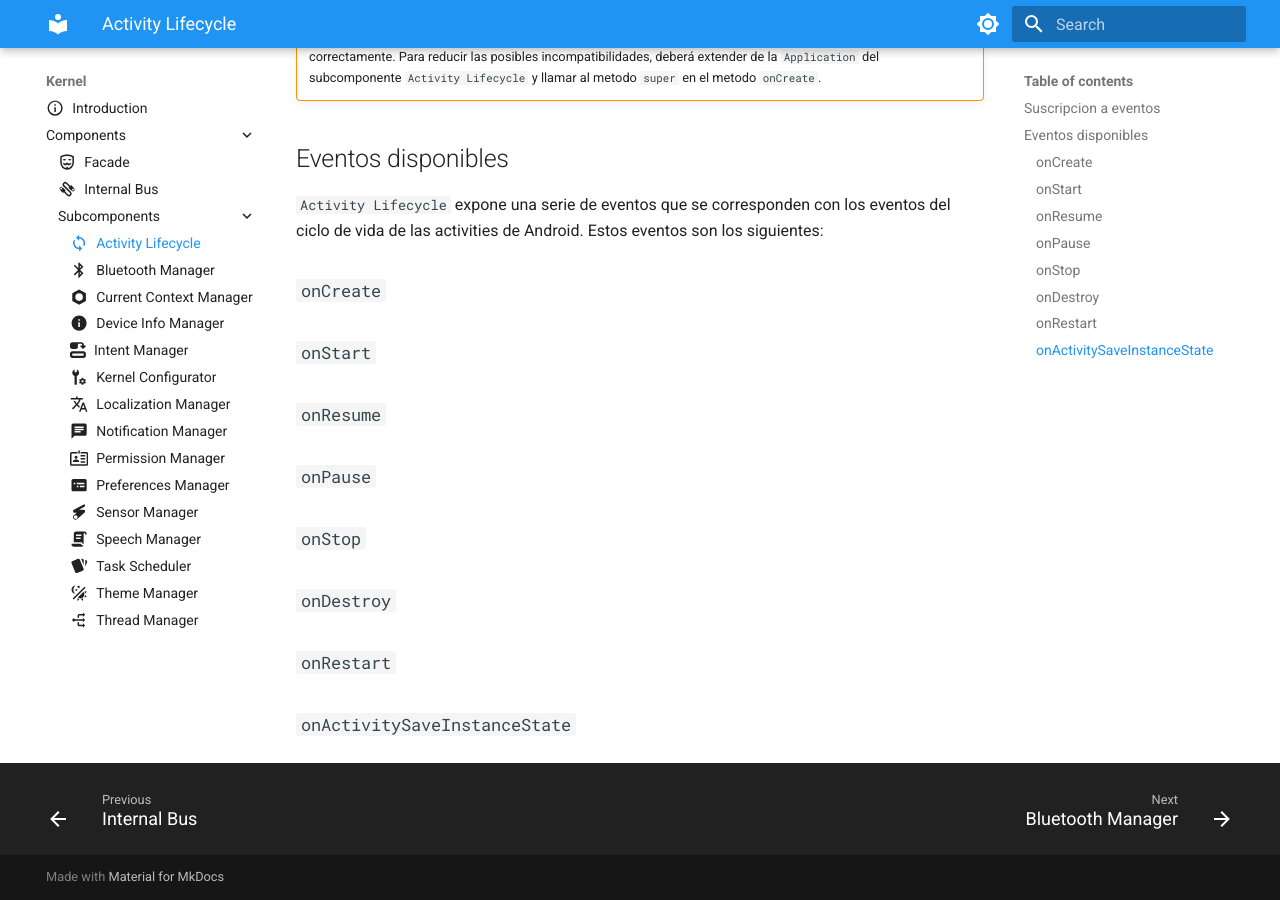
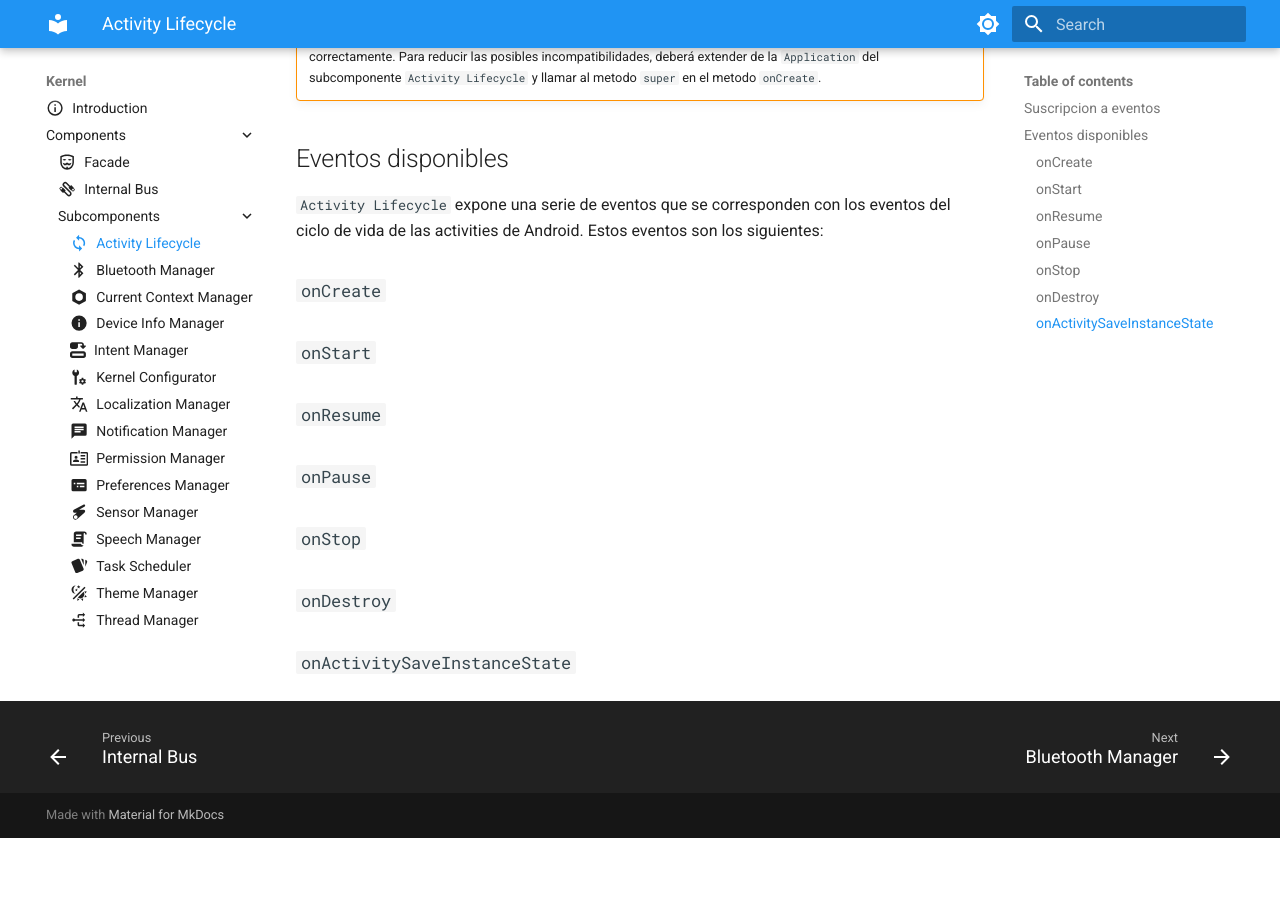
Before and after one commit to agp221-ua/ModuleDroid-Doc, an MkDocs documentation site: the page built from docs/kernel/components/subcomponents/activity_lifecycle.md, in a window 1280 px wide and 900 px high, scrolled down 1072 px. Built offline with MkDocs 1.6.1 and Material for MkDocs 9.7.7, drawn with Linux system fonts in a browser that asks for light colours; after the commit the page ends 1910 px from its top, so only the background shows below that.

Commit message:
option removed because of difficulty doing it

```diff
--- a/docs/kernel/components/subcomponents/activity_lifecycle.md
+++ b/docs/kernel/components/subcomponents/activity_lifecycle.md
@@ -53,7 +53,6 @@ de Android. Estos eventos son los siguientes:
 ### `onPause`
 ### `onStop`
 ### `onDestroy`
-### `onRestart`
 ### `onActivitySaveInstanceState`
 
 
```
